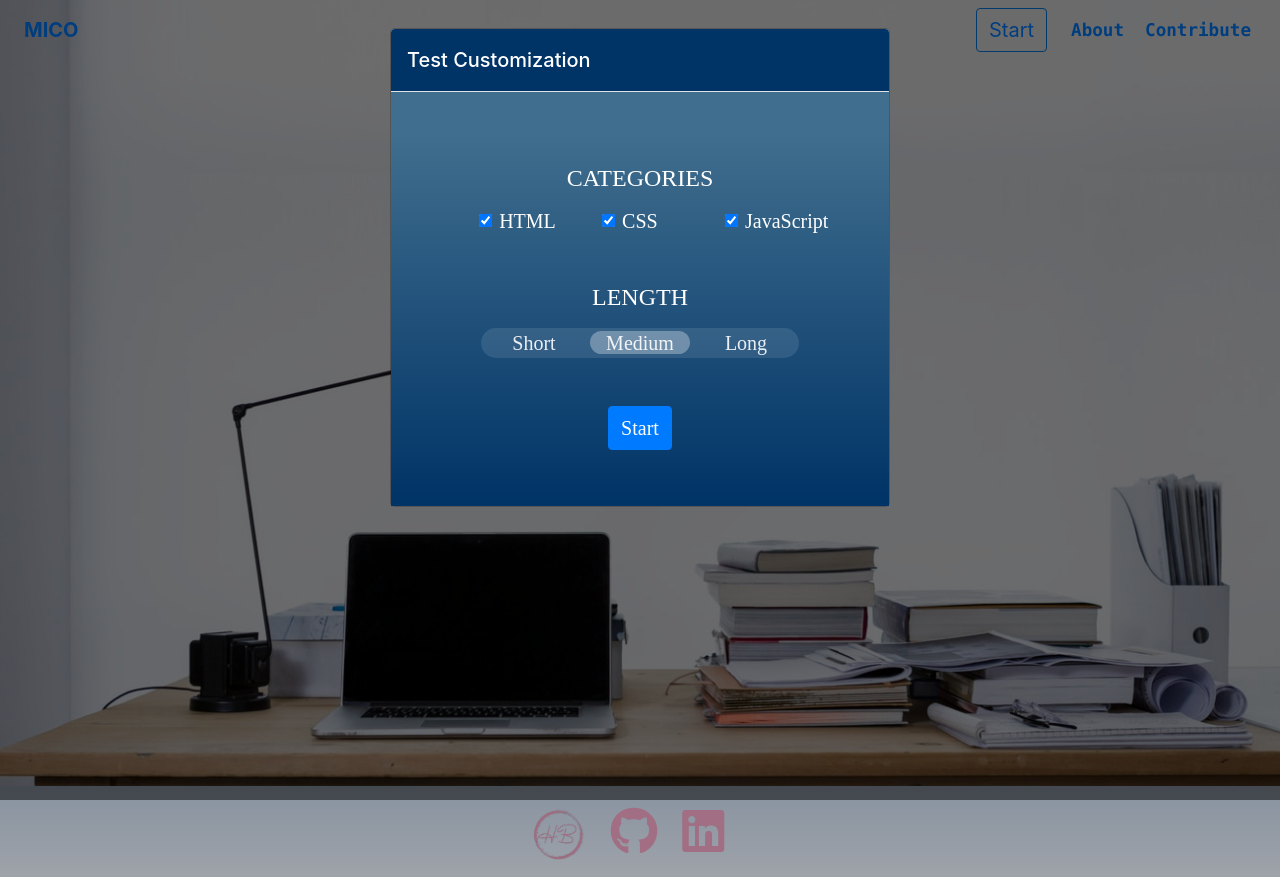
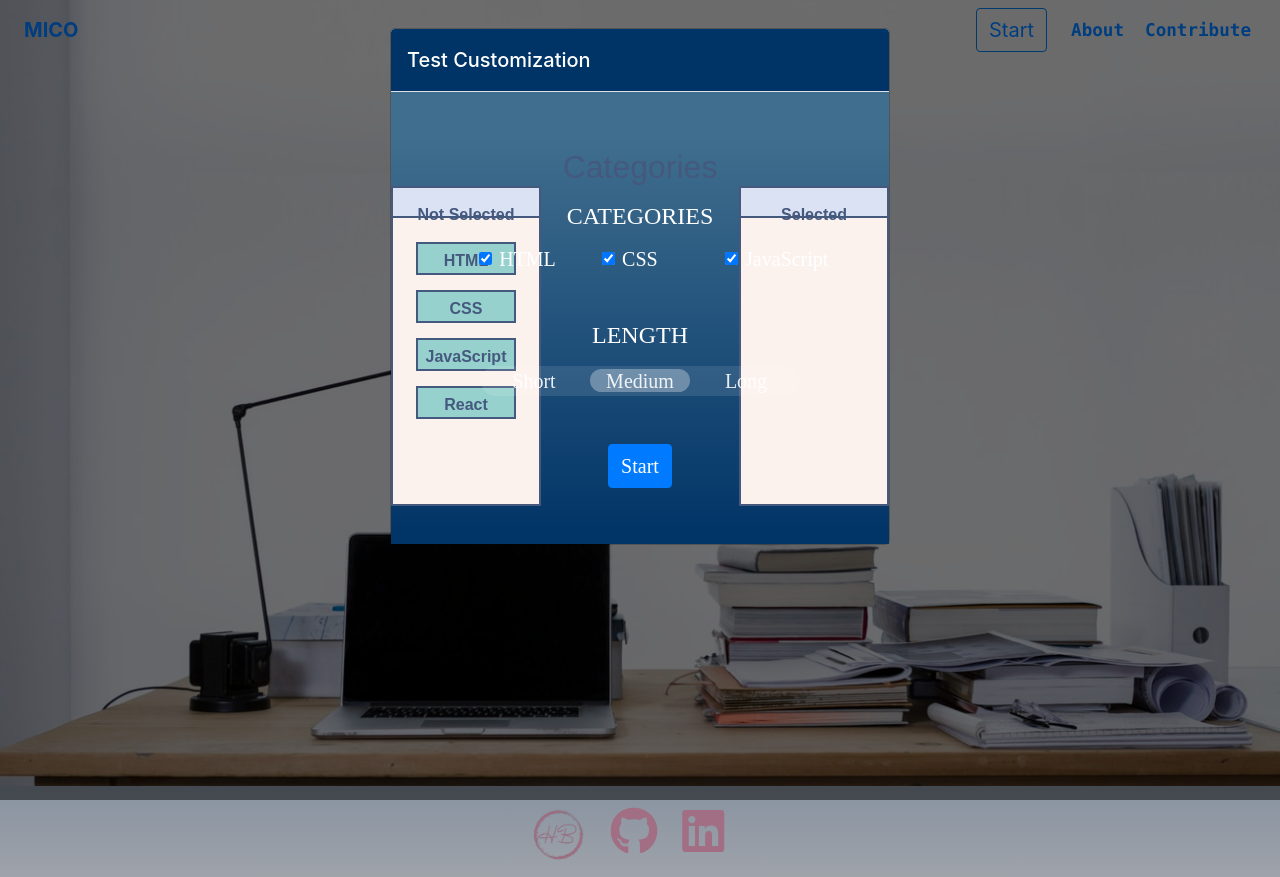
Before and after one commit to hblackmer/mico, a React (Create React App) app: page / in a window 1280 px wide. Both pictures are taken after a click on the button "Start". Built offline with nearby package versions, Linux system fonts and the light colour scheme.

Commit message:
Added initial drag and drop.

```diff
--- /dev/null
+++ b/src/components/Categories/Categories.css
@@ -0,0 +1,58 @@
+.container-drag {
+    text-align: center;
+}
+
+.todo {
+    position: absolute;
+    width: 150px;
+    height: 40vh;
+    left: 0;
+    top: 10;
+    background-color: #FBF2ED;
+    border-style: solid;
+    border-width: 2px;
+    color: #45597E;
+}
+
+.header {
+    display: inline-block;
+    color: #45597E;
+    font-family: sans-serif;
+    margin: 0;
+    width:100%;
+}
+
+.task-header {
+    display: inline-block;
+    background-color: #DBE2F4;
+    color: #45597E;
+    font-family: sans-serif;
+    width:100%;
+    height: 30px;
+    padding-top: 15px;
+    font-weight: bold;
+    border-bottom-style: solid;
+    border-width: 2px;
+}
+
+.droppable {
+    position: absolute;
+    width: 150px;
+    height: 40vh;
+    right: 0;
+    background-color: #FBF2ED;
+    border-style: solid;
+    border-width: 2px;
+    color: #45597E;
+}
+
+.draggable {
+    width: 100px;
+    margin: 15px auto;
+    padding-top: 5px;
+    border-style: solid;
+    border-width: 2px;
+    color: #45597E;
+    font-family: sans-serif;
+    font-weight: bold;
+}
--- /dev/null
+++ b/src/components/Categories/Categories.js
@@ -0,0 +1,77 @@
+import React, { Component } from 'react';
+import './Categories.css';
+
+class Categories extends Component {
+    state = {
+        tasks: [
+            {name:"HTML",category:"todo", bgcolor: "#96D1CD"},
+            {name:"CSS", category:"todo", bgcolor: "#96D1CD"},
+            {name:"JavaScript", category:"todo", bgcolor: "#96D1CD"},
+            {name:"React", category:"todo", bgcolor: "#96D1CD"}
+        ]
+    }
+
+    onDragOver = (ev) => {
+        ev.preventDefault();
+    }
+
+    onDrop = (ev, cat) => {
+       let id = ev.dataTransfer.getData("id");
+       let tasks = this.state.tasks.filter((task) => {
+           if (task.name == id) {
+               task.category = cat;
+           }
+           return task;
+       });
+
+       this.setState({
+           ...this.state,
+           tasks
+       });
+    }
+
+    onDragStart = (ev, id) => {
+        console.log('dragstart:',id);
+        ev.dataTransfer.setData("id", id);
+    }
+
+    render() {
+        var tasks = {
+            todo: [],
+            done: []
+        }
+
+        this.state.tasks.forEach ((t) => {
+            tasks[t.category].push(
+                <div key={t.name}
+                    onDragStart = {(e) => this.onDragStart(e, t.name)}
+                    draggable
+                    className="draggable"
+                    style = {{backgroundColor: t.bgcolor}}
+                    >
+                    {t.name}
+                </div>
+            );
+        });
+
+        return (
+            <div className="container-drag">
+                <h2 className="header">Categories</h2>
+                <div className="todo"
+                    onDragOver={(e)=>this.onDragOver(e)}
+                    onDrop={(e)=>{this.onDrop(e, "todo")}}>
+                    <span className="task-header">Not Selected</span>
+                    {tasks.todo}
+                </div>
+                <div className="droppable"
+                    onDrop={(e)=>this.onDrop(e, "done")}
+                    onDragOver={(ev)=>this.onDragOver(ev)}>
+                    <span className="task-header">Selected</span>
+                    {tasks.done}
+                </div>
+            </div>
+        );
+    }
+}
+
+export default Categories;
--- a/src/components/Customize/Customize.js
+++ b/src/components/Customize/Customize.js
@@ -5,6 +5,7 @@ import {
     Form, FormGroup, Input, Label,
     Row, Col
 } from 'reactstrap';
+import Categories from '../Categories/Categories';
 import './Customize.css';
 
 
@@ -18,6 +19,7 @@ class Customize extends Component {
                 <ModalBody>
                     <Form id="regForm">
                         <div className="tab">
+                            <Categories />
                             <h4 className="text-white text-center my-3">CATEGORIES</h4>
                             <Row className="row offset-1 justify-content-center mb-5">
                                 <Col className="form-check form-switch">
```
Also changed, not shown: 1 other file (tests, documents, lock files or other folders).
